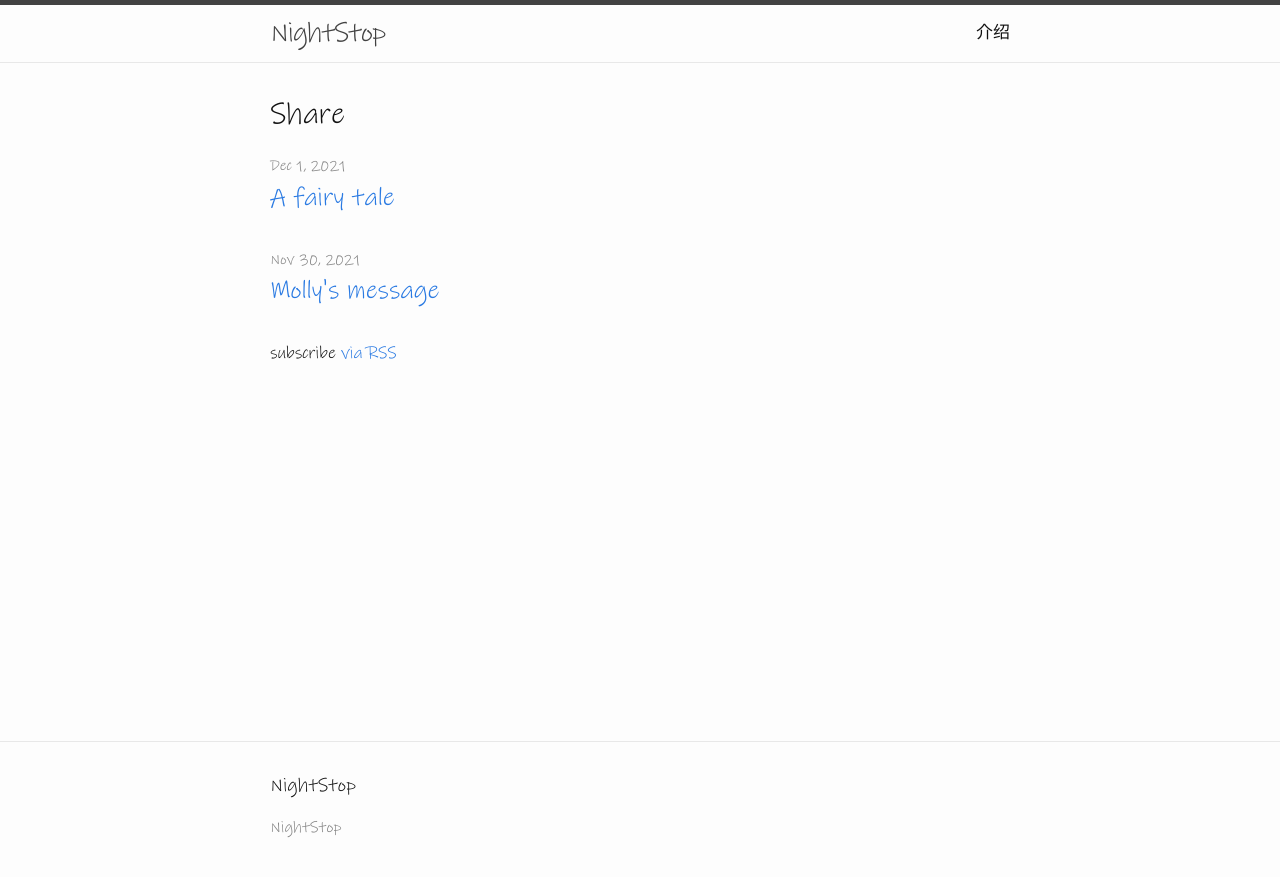
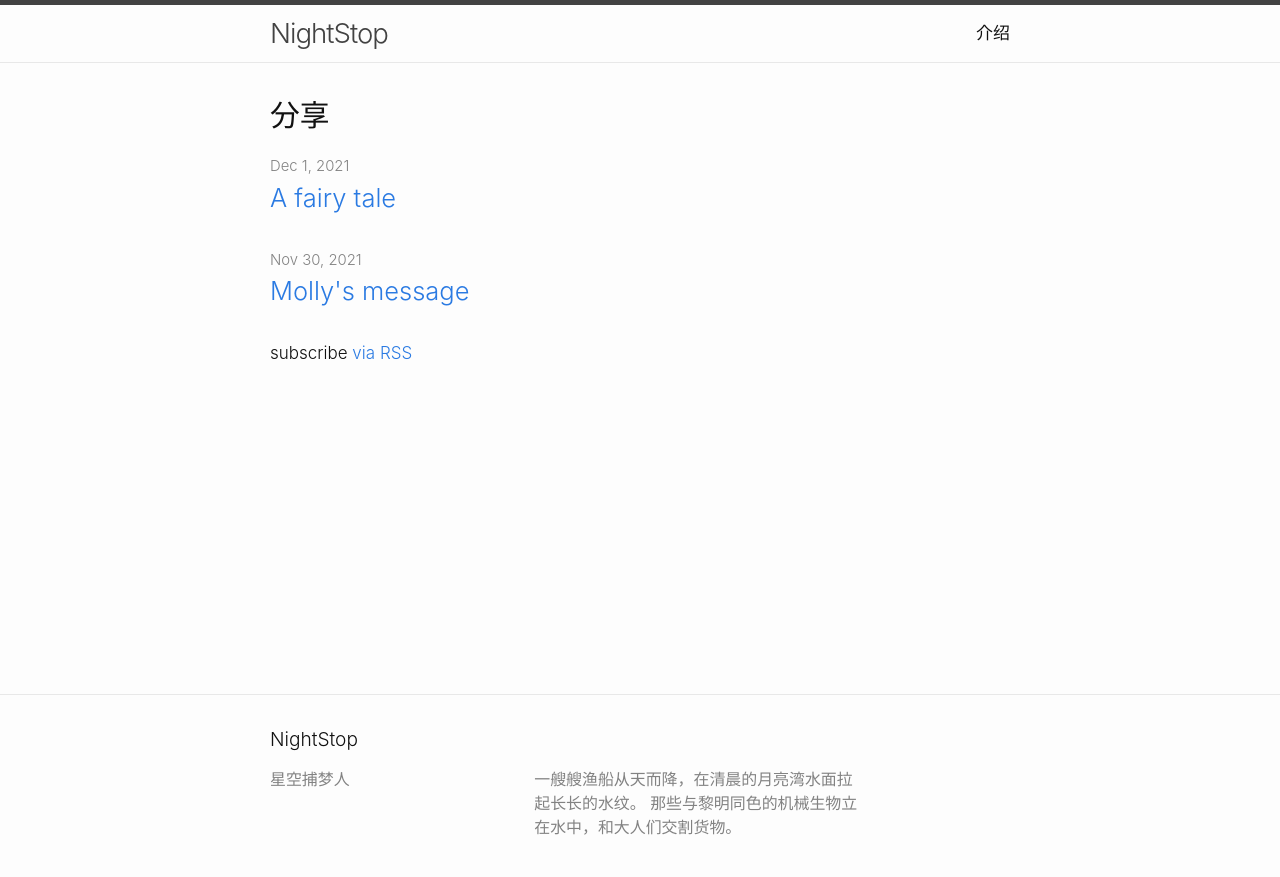
Before and after one commit to Qtbgl/NightStop, a Jekyll site: the page built from index.md, in a window 1280 px wide. Shown: the top 877 px of the page. Built offline with Jekyll 4.4.1, drawn with Linux system fonts in a browser that asks for light colours.

Commit message:
21次，再减。

```diff
--- a/_config.yml
+++ b/_config.yml
@@ -20,7 +20,11 @@
 
 title: NightStop ##Your awesome title
 ##email: your-email@example.com
-description: >- # this means to ignore newlines until "baseurl:"
+description:
+quotes: >- # this means to ignore newlines until "baseurl:"
+    一艘艘渔船从天而降，在清晨的月亮湾水面拉起长长的水纹。
+    那些与黎明同色的机械生物立在水中，和大人们交割货物。
+quotes-from: 星空捕梦人
 declaration: 此内容来源自网络，供圈内分享。
 baseurl: "/NightStop" # the subpath of your site, e.g. /blog
 url: "" # the base hostname & protocol for your site, e.g. http://example.com
--- a/_includes/end.html
+++ b/_includes/end.html
@@ -18,9 +18,9 @@
         {%- include social.html -%}
       </div>-->
 
-      <div class="footer-col footer-col-3">
+      <!--<div class="footer-col footer-col-3">
         <p>{{- page.addition | escape -}}</p>
-      </div>
+      </div>-->
     </div>
 
   </div>
--- a/_includes/footer.html
+++ b/_includes/footer.html
@@ -6,28 +6,30 @@
     <h2 class="footer-heading">{{ site.title | escape }}</h2>
 
     <div class="footer-col-wrapper">
+
       <div class="footer-col footer-col-1">
         <ul class="contact-list">
           <li class="p-name">
-            {%- if site.author -%}
-              {{ site.author | escape }}
+            {%- if site.quotes -%}
+              {{ site.quotes-from | escape }}
             {%- else -%}
               {{ site.title | escape }}
             {%- endif -%}
             </li>
-            {%- if site.email -%}
+            <!--{%- if site.email -%}
             <li><a class="u-email" href="mailto:{{ site.email }}">{{ site.email }}</a></li>
-            {%- endif -%}
+            {%- endif -%}-->
         </ul>
+      </div>
+
+	  <div class="footer-col footer-col-3">
+        <p>{{- site.quotes | escape -}}</p>
       </div>
 
       <!--<div class="footer-col footer-col-2">
         {%- include social.html -%}
       </div>-->
 
-      <div class="footer-col footer-col-3">
-        <p>{{- site.description | escape -}}</p>
-      </div>
     </div>
 
   </div>
--- a/_sass/minima.scss
+++ b/_sass/minima.scss
@@ -7,7 +7,7 @@
 }
 //自添加的css代码
 
-$base-font-family: ownFont-Inkfree, Monospace, BlinkMacSystemFont !default; // 字体类型，如等宽字体: Monospace，靠前的优先。
+$base-font-family: BlinkMacSystemFont !default; // 字体类型，如等宽字体: Monospace，靠前的优先。
 // 原来的是: -apple-system, BlinkMacSystemFont, "Segoe UI", Roboto, Helvetica, Arial, sans-serif, "Apple Color Emoji", "Segoe UI Emoji", "Segoe UI Symbol" !default;
 $base-font-size:   17px !default; // 字体大小，原来的是: 16px !default;
 $base-font-weight: 300 !default;  // 字体粗细，原来的是: 400 !default;
--- a/index.md
+++ b/index.md
@@ -3,5 +3,5 @@
 # To modify the layout, see https://jekyllrb.com/docs/themes/#overriding-theme-defaults
 
 layout: home
-list_title: Share
+list_title: 分享
 ---
```
Also changed, not shown: 8 other files.
